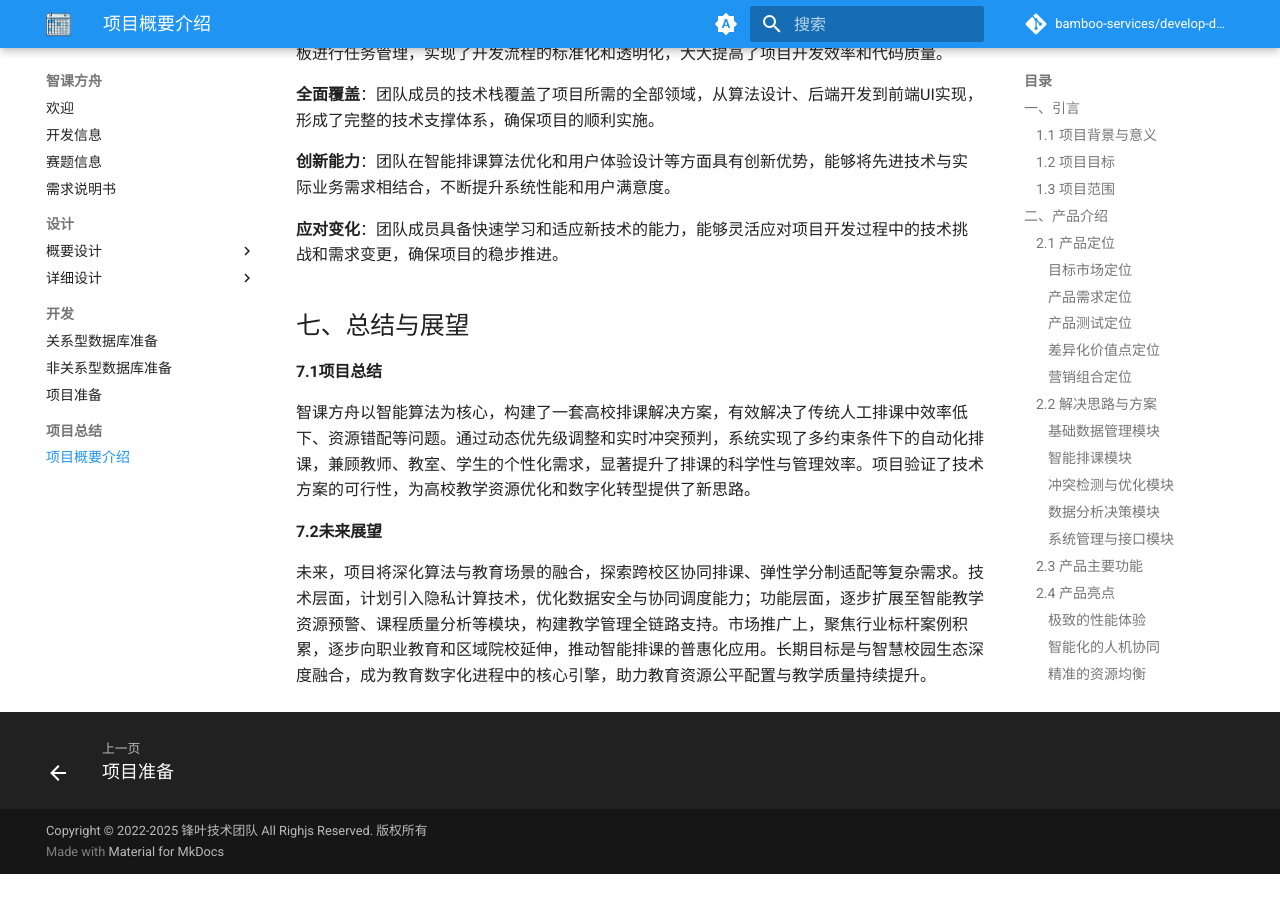
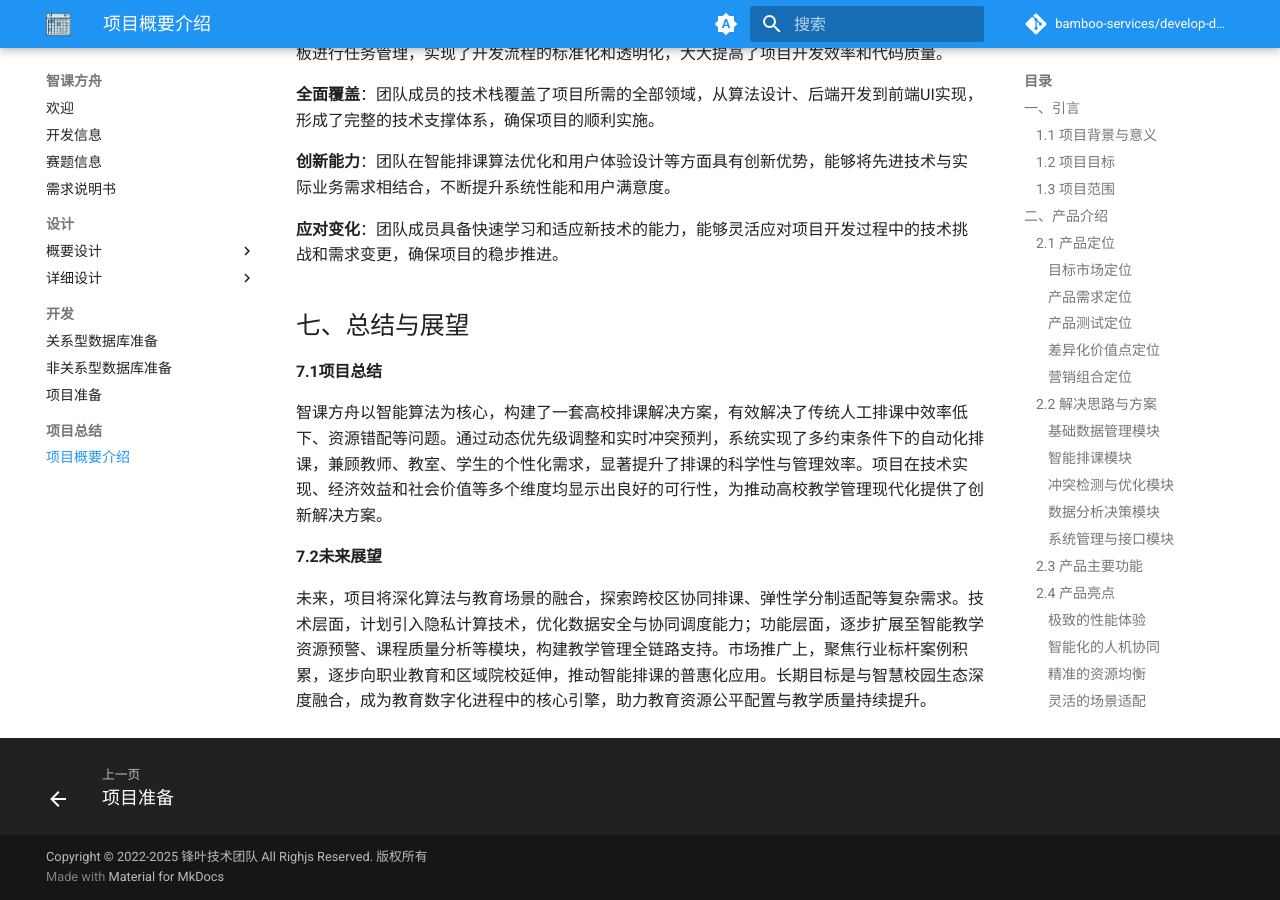
Before and after one commit to class-scheduling-system/develop-document, an MkDocs documentation site: the page built from docs/final/ProjectOverview.md, in a window 1280 px wide and 900 px high, scrolled down 10942 px. Built offline with MkDocs 1.6.1 and Material for MkDocs 9.7.7, drawn with Linux system fonts in a browser that asks for light colours; comment, search, counter and statistics services are not loaded; before the commit the page ends 11816 px from its top, so only the background shows below that.

Commit message:
docs: 更新项目总结内容，强调技术实现、经济效益和社会价值的可行性

```diff
--- a/docs/final/ProjectOverview.md
+++ b/docs/final/ProjectOverview.md
@@ -275,7 +275,7 @@
 ## 七、总结与展望
 
 #### 7.1项目总结
-智课方舟以智能算法为核心，构建了一套高校排课解决方案，有效解决了传统人工排课中效率低下、资源错配等问题。通过动态优先级调整和实时冲突预判，系统实现了多约束条件下的自动化排课，兼顾教师、教室、学生的个性化需求，显著提升了排课的科学性与管理效率。项目验证了技术方案的可行性，为高校教学资源优化和数字化转型提供了新思路。
+智课方舟以智能算法为核心，构建了一套高校排课解决方案，有效解决了传统人工排课中效率低下、资源错配等问题。通过动态优先级调整和实时冲突预判，系统实现了多约束条件下的自动化排课，兼顾教师、教室、学生的个性化需求，显著提升了排课的科学性与管理效率。项目在技术实现、经济效益和社会价值等多个维度均显示出良好的可行性，为推动高校教学管理现代化提供了创新解决方案。
 
 #### 7.2未来展望
 未来，项目将深化算法与教育场景的融合，探索跨校区协同排课、弹性学分制适配等复杂需求。技术层面，计划引入隐私计算技术，优化数据安全与协同调度能力；功能层面，逐步扩展至智能教学资源预警、课程质量分析等模块，构建教学管理全链路支持。市场推广上，聚焦行业标杆案例积累，逐步向职业教育和区域院校延伸，推动智能排课的普惠化应用。长期目标是与智慧校园生态深度融合，成为教育数字化进程中的核心引擎，助力教育资源公平配置与教学质量持续提升。
```
